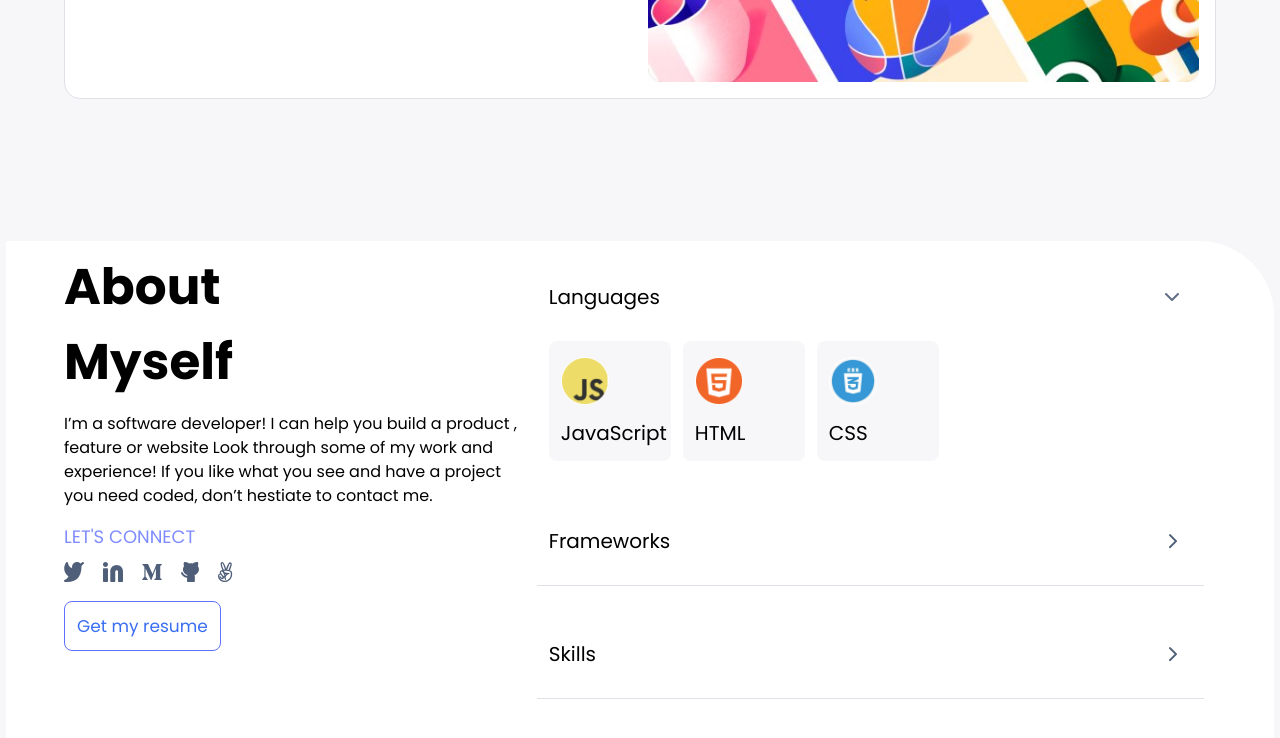
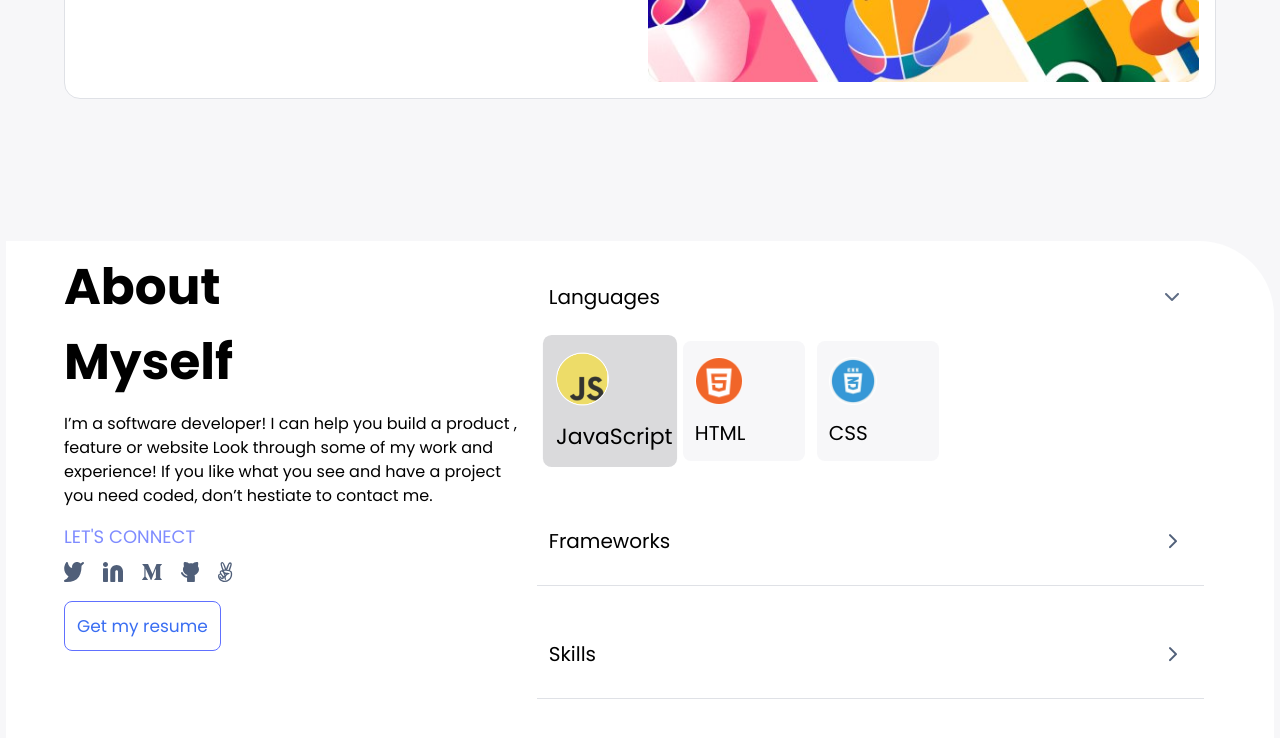
Before and after one commit to MyMicroverseProjects/PortfolioProject, a website: page index.html in a window 1280 px wide. In both pictures the pointer is over the item "JavaScript". Shown: the part 2979-3717 px from the top of the page. Drawn offline with Linux system fonts and the light colour scheme.

Commit message:
Add a hover effect with transition to the drop menu

```diff
--- a/css/categories.css
+++ b/css/categories.css
@@ -84,6 +84,12 @@
   align-items: center;
   background-color: #f7f7f9;
   margin-bottom: 1.2rem;
+  transition: background-color 300ms, scale 500ms;
+}
+
+.drop-button .extra-menu > li:hover {
+  background-color: #dadadc;
+  scale: 1.1;
 }
 
 .drop-button .extra-menu li:last-child {
```
